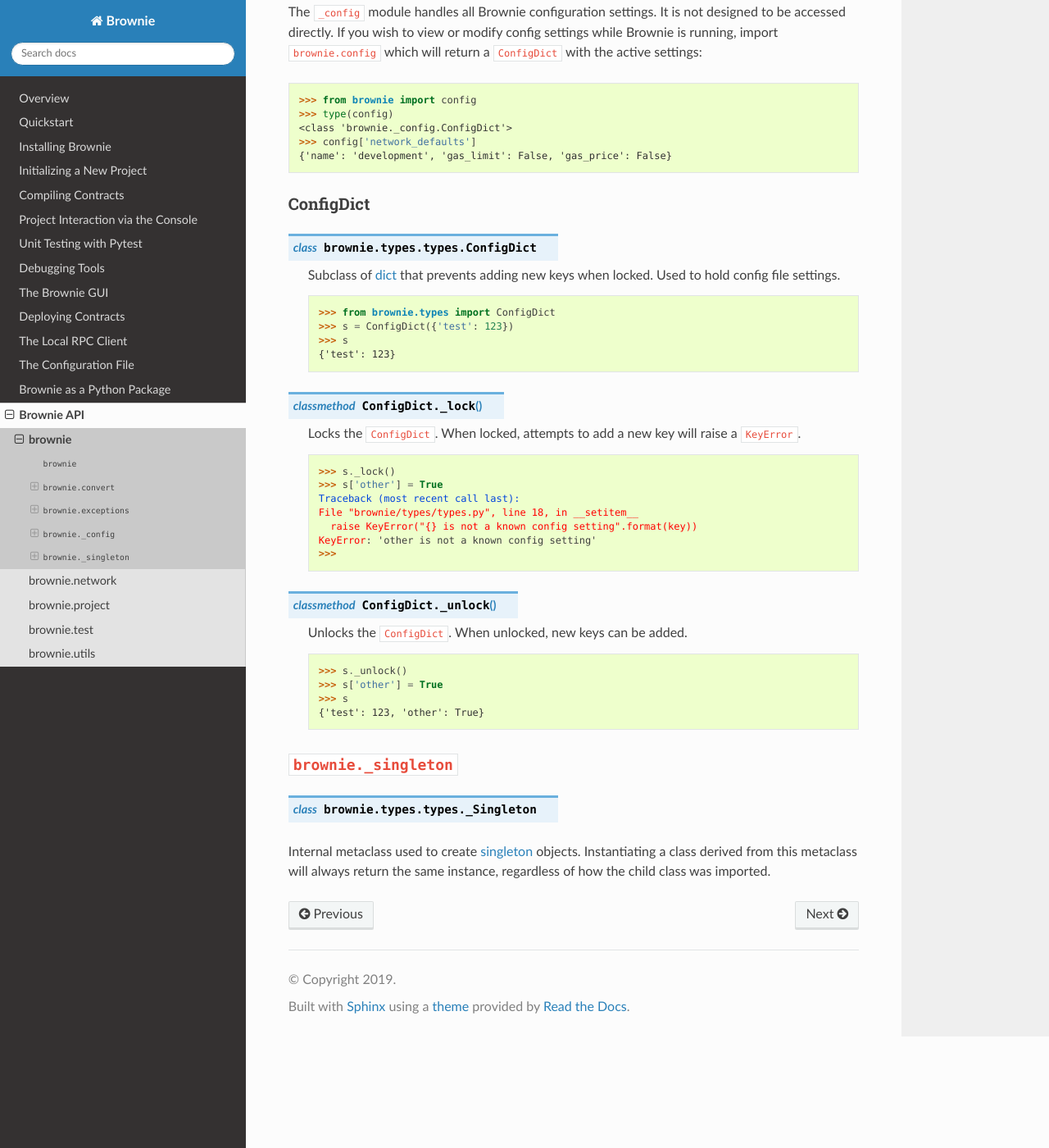
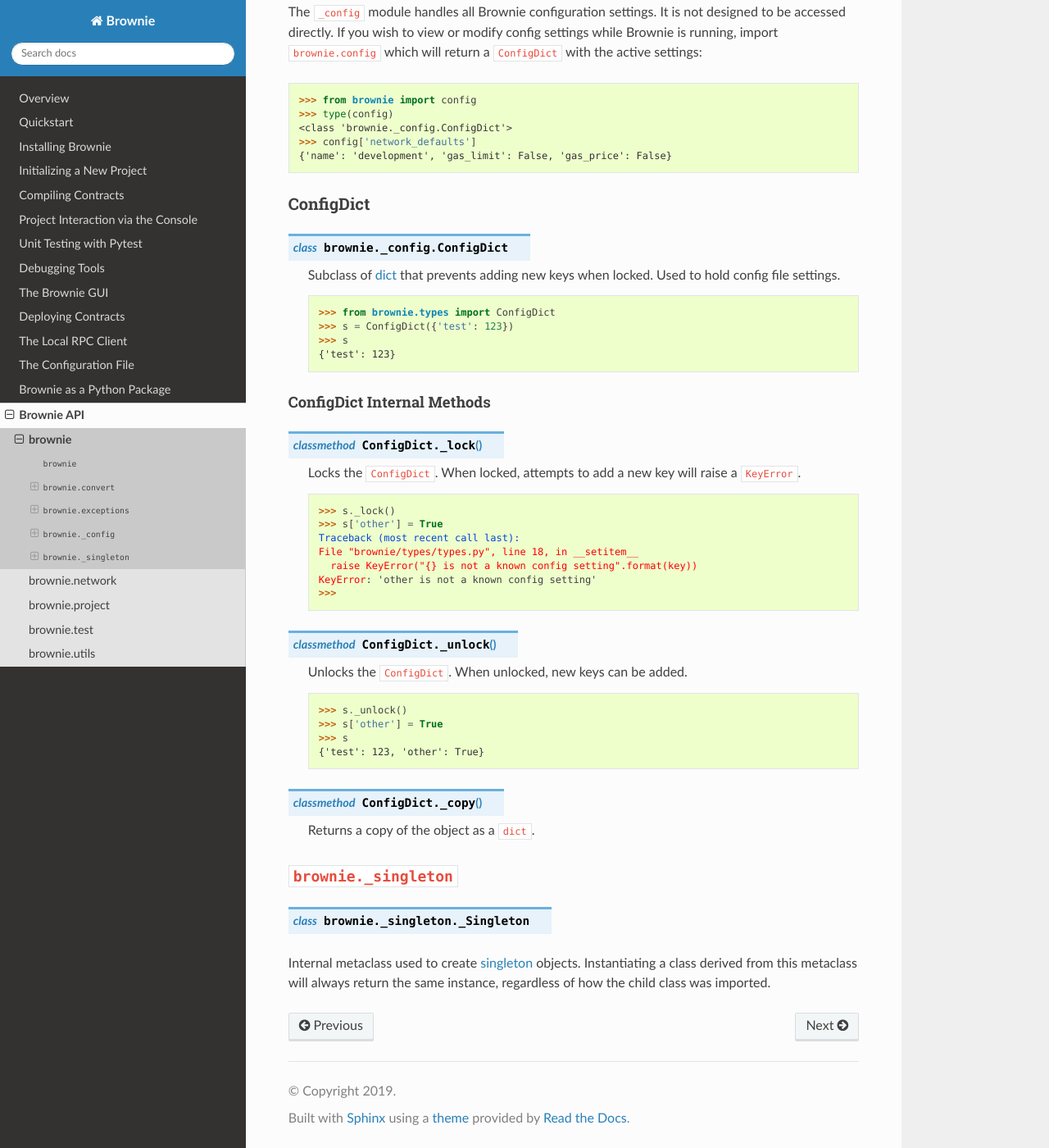
Before and after one commit to eth-brownie/brownie, a Sphinx documentation site: the page built from docs/api-brownie.rst, in a window 1280 px wide and 1400 px high, scrolled down 7170 px. Shown: the whole window at 82% size. Built offline with Sphinx 7.4.7 and the Read the Docs theme 2.0.0, drawn with Linux system fonts in a browser that asks for light colours.

Commit message:
updates to _config, fix failing tests

```diff
--- a/docs/api-brownie.rst
+++ b/docs/api-brownie.rst
@@ -363,7 +363,7 @@
 ConfigDict
 **********
 
-.. py:class:: brownie.types.types.ConfigDict
+.. py:class:: brownie._config.ConfigDict
 
     Subclass of `dict <https://docs.python.org/3/library/stdtypes.html#mapping-types-dict>`__ that prevents adding new keys when locked. Used to hold config file settings.
 
@@ -373,6 +373,9 @@
         >>> s = ConfigDict({'test': 123})
         >>> s
         {'test': 123}
+
+ConfigDict Internal Methods
+---------------------------
 
 .. py:classmethod:: ConfigDict._lock
 
@@ -399,11 +402,15 @@
         >>> s
         {'test': 123, 'other': True}
 
+.. py:classmethod:: ConfigDict._copy
+
+    Returns a copy of the object as a ``dict``.
+
 .. _api-types-singleton:
 
 ``brownie._singleton``
 ======================
 
-.. py:class:: brownie.types.types._Singleton
+.. py:class:: brownie._singleton._Singleton
 
 Internal metaclass used to create `singleton <https://en.wikipedia.org/wiki/Singleton_pattern>`__ objects. Instantiating a class derived from this metaclass will always return the same instance, regardless of how the child class was imported.
```
Also changed, not shown: 2 other files.
